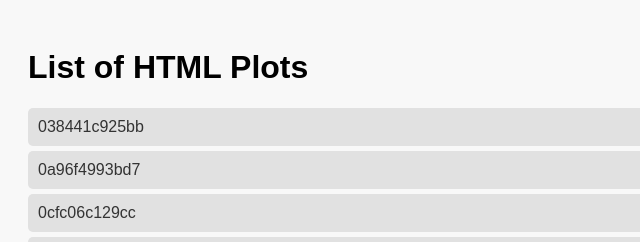
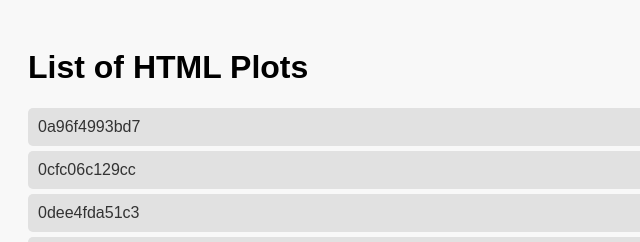
Before and after one commit to ODAncona/DetectSleepStates, a plain HTML site: page index.html in a window 1280 px wide. Shown: the top 242 px of the page, 0-640 px from the left. Drawn offline with Linux system fonts and the light colour scheme.

Commit message:
fixed html

```diff
--- a/index.html
+++ b/index.html
@@ -38,7 +38,6 @@
 <body>
     <h1>List of HTML Plots</h1>
     <ul>
-        <li><a href="plots/038441c925bb.html">038441c925bb</a></li>
         <li><a href="plots/0a96f4993bd7.html">0a96f4993bd7</a></li>
         <li><a href="plots/0cfc06c129cc.html">0cfc06c129cc</a></li>
         <li><a href="plots/0dee4fda51c3.html">0dee4fda51c3</a></li>
```
